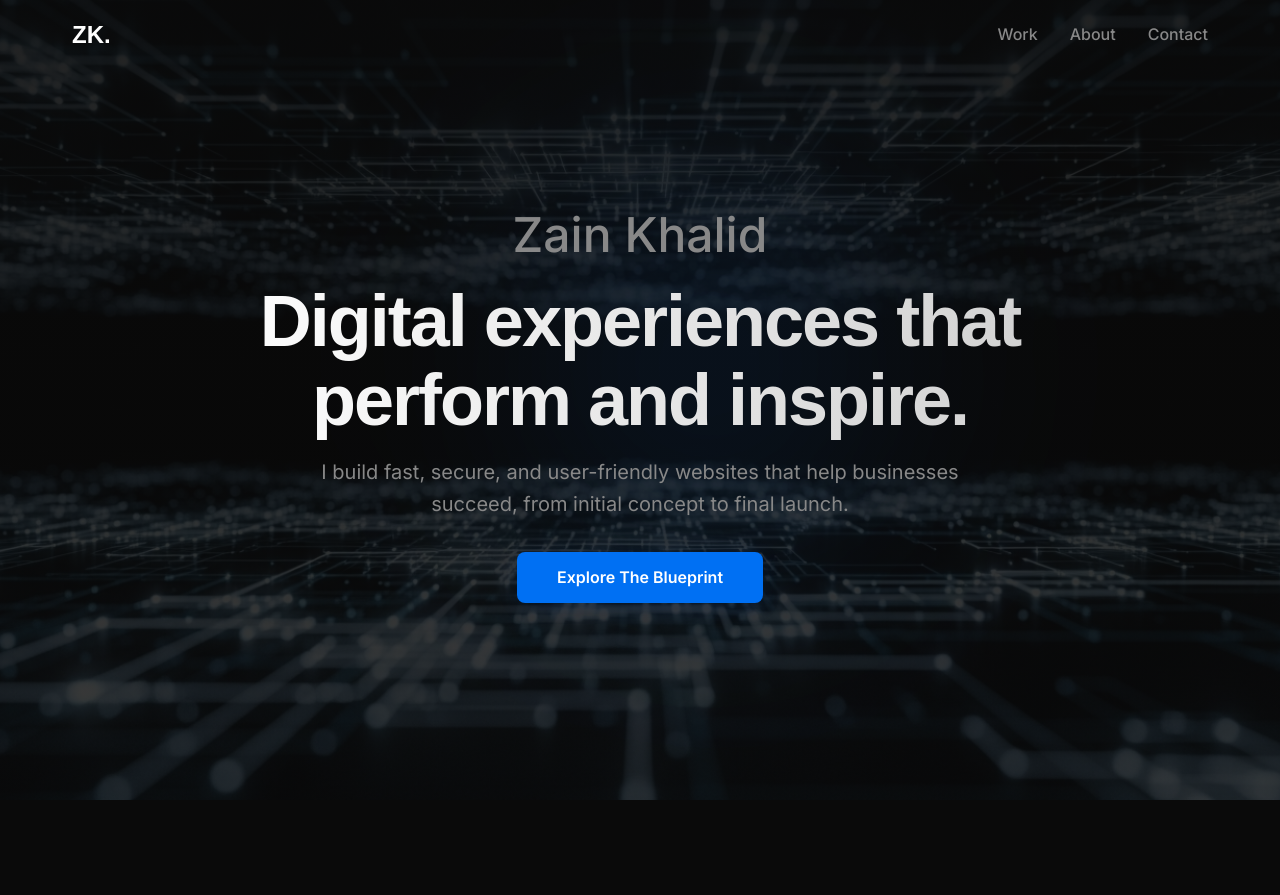
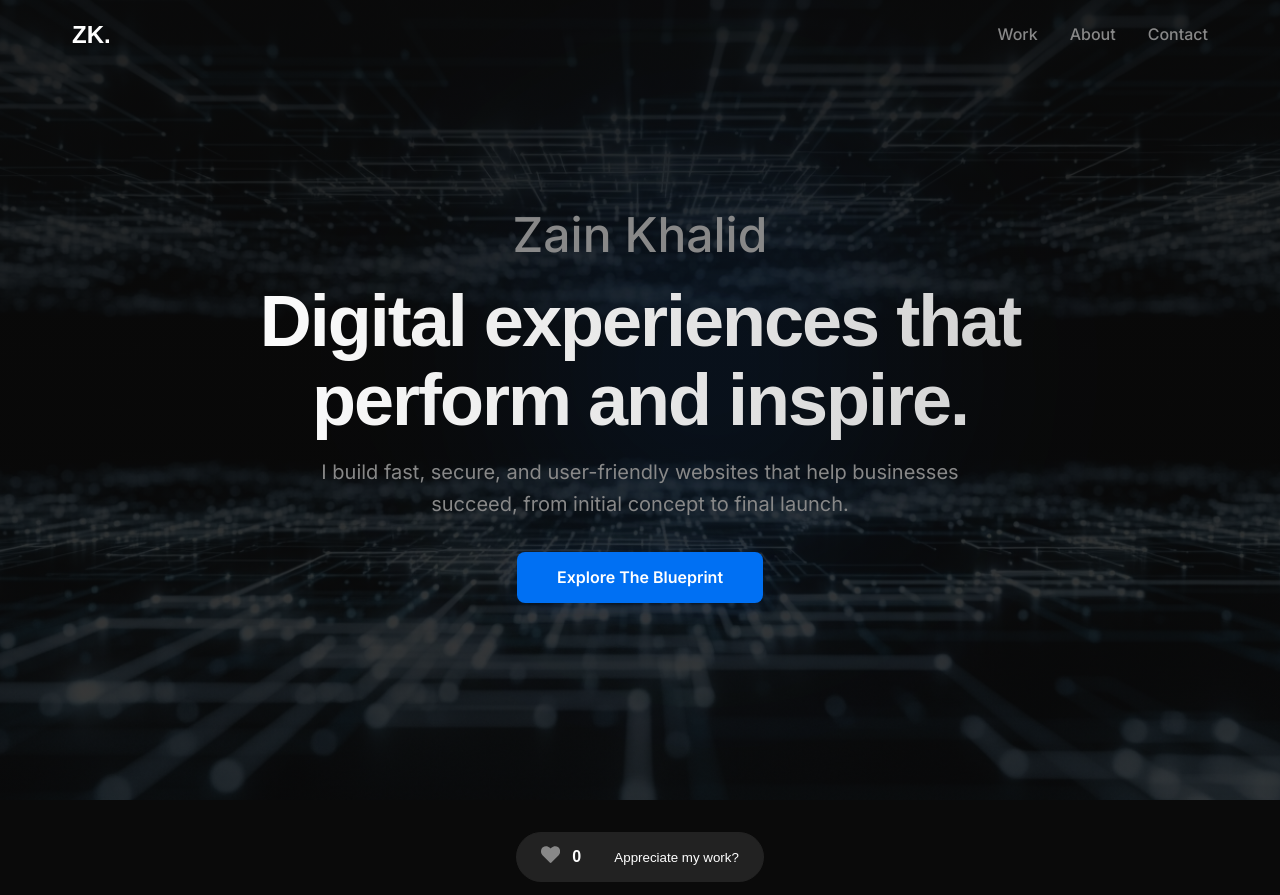
Before and after one commit to zainnextdev/portfolio, a Next.js app: page / in a window 1280 px wide. Shown: the top 895 px of the page. Built offline with nearby package versions, Linux system fonts and the light colour scheme; no server answers; the database is empty.

Commit message:
like system integrated

```diff
--- a/package.json
+++ b/package.json
@@ -11,6 +11,7 @@
   "dependencies": {
     "@react-email/components": "^0.5.0",
     "@react-email/render": "^1.2.0",
+    "@upstash/redis": "^1.35.3",
     "framer-motion": "^12.23.12",
     "next": "^15.4.6",
     "react": "19.1.0",
--- /dev/null
+++ b/src/app/api/likes/route.ts
@@ -0,0 +1,64 @@
+// src/app/api/likes/route.ts
+
+import { NextRequest, NextResponse } from 'next/server';
+import { Redis } from '@upstash/redis';
+
+// Initialize the Redis client from environment variables
+const redis = new Redis({
+  url: process.env.UPSTASH_REDIS_REST_URL!,
+  token: process.env.UPSTASH_REDIS_REST_TOKEN!,
+});
+
+const LIKES_KEY = 'portfolio:likes';
+const IP_PREFIX = 'ip:';
+const TTL_SECONDS = 86400; // 24 hours in seconds
+
+export async function GET() {
+  try {
+    const likes = await redis.get(LIKES_KEY);
+    return NextResponse.json({ likes: Number(likes) || 0 });
+  } catch (error) {
+    console.error("Error fetching likes:", error);
+    return NextResponse.json({ error: 'Failed to fetch likes' }, { status: 500 });
+  }
+}
+
+export async function POST(request: NextRequest) {
+  // --- THE FIX IS HERE ---
+  // Get the user's IP address from request headers.
+  // 'x-forwarded-for' is the standard header for this in Vercel and other platforms.
+  const ip = request.headers.get('x-forwarded-for')?.split(',')[0].trim() || 'unknown';
+  // -----------------------
+
+  if (ip === 'unknown') {
+    // This is a fallback and should rarely be triggered on a live Vercel deployment.
+    return NextResponse.json({ error: 'Could not determine IP address.' }, { status: 400 });
+  }
+
+  const ipKey = `${IP_PREFIX}${ip}`;
+
+  try {
+    // Check if this IP has liked in the last 24 hours
+    const hasLiked = await redis.get(ipKey);
+
+    if (hasLiked) {
+      return NextResponse.json({ error: 'You have already liked in the last 24 hours.' }, { status: 429 });
+    }
+
+    // Use a transaction to ensure atomicity
+    const transaction = redis.multi();
+    transaction.incr(LIKES_KEY);
+    transaction.set(ipKey, '1', { ex: TTL_SECONDS });
+
+    // In a multi() transaction with upstash/redis, exec() returns an array of results.
+    // The result of the INCR command will be the new value.
+    const results = await transaction.exec();
+    const newLikes = results[0]; // The result of the first command (incr)
+
+    return NextResponse.json({ likes: newLikes });
+
+  } catch (error) {
+    console.error("Error incrementing likes:", error);
+    return NextResponse.json({ error: 'Failed to increment likes' }, { status: 500 });
+  }
+}
--- a/src/components/HomePage.tsx
+++ b/src/components/HomePage.tsx
@@ -10,6 +10,7 @@ import { SectionHeader, SectionTitle, SectionSubtitle } from '@/components/Secti
 import { projects } from '@/data/projects';
 import ProjectCard from '@/components/ProjectCard';
 import { HorizontalShowcase } from '@/components/HorizontalShowcase';
+import LikeButton from '@/components/LikeButton';
 
 const Skills = dynamic(() => import('@/components/Skills'));
 const Performance = dynamic(() => import('@/components/Performance'));
@@ -19,6 +20,7 @@ const HomePage = () => {
   return (
     <main>
       <Hero />
+      <LikeButton />
       <div id="about">
         <Philosophy />
         <About />
--- /dev/null
+++ b/src/components/LikeButton/LikeButton.styles.ts
@@ -0,0 +1,55 @@
+// src/components/LikeButton/LikeButton.styles.ts
+import styled, { keyframes } from 'styled-components';
+import { motion } from 'framer-motion';
+
+const heartBeat = keyframes`
+  0% { transform: scale(1); }
+  50% { transform: scale(1.3); }
+  100% { transform: scale(1); }
+`;
+
+export const LikeWrapper = styled(motion.div)`
+  display: flex;
+  justify-content: center;
+  align-items: center;
+  margin: ${({ theme }) => theme.spacings.md} 0;
+`;
+
+export const Button = styled.button`
+  background-color: #222;
+  border: 1px solid ${({ theme }) => theme.colors.border};
+  border-radius: 50px;
+  padding: 0.75rem 1.5rem;
+  display: flex;
+  align-items: center;
+  gap: 0.75rem;
+  cursor: pointer;
+  transition: all 0.3s ease;
+  color: ${({ theme }) => theme.colors.primary};
+
+  &:hover:not(:disabled) {
+    border-color: ${({ theme }) => theme.colors.accent};
+    transform: translateY(-2px);
+  }
+
+  &:disabled {
+    cursor: not-allowed;
+    opacity: 0.7;
+  }
+`;
+
+export const HeartIcon = styled(motion.div)<{ $liked: boolean }>`
+  font-size: 1.2rem;
+  color: ${({ $liked, theme }) => $liked ? '#ff4e42' : theme.colors.secondary};
+
+  &.liked {
+    animation: ${heartBeat} 0.5s ease-in-out;
+  }
+`;
+
+export const LikeCount = styled.span`
+  font-size: 1rem;
+  font-weight: 600;
+  min-width: 30px; // Prevents layout shift
+  text-align: left;
+`;
--- /dev/null
+++ b/src/components/LikeButton/index.tsx
@@ -0,0 +1,94 @@
+// src/components/LikeButton/index.tsx
+'use client';
+import React, { useState, useEffect } from 'react';
+import { FaHeart } from 'react-icons/fa';
+import { LikeWrapper, Button, HeartIcon, LikeCount } from './LikeButton.styles';
+
+const LOCAL_STORAGE_KEY = 'portfolio_liked_timestamp';
+
+const LikeButton = () => {
+  const [likes, setLikes] = useState(0);
+  const [hasLiked, setHasLiked] = useState(false);
+  const [isLoading, setIsLoading] = useState(true);
+  const [error, setError] = useState('');
+
+  useEffect(() => {
+    // Check local storage to see if the user has liked within 24 hours
+    const likedTimestamp = localStorage.getItem(LOCAL_STORAGE_KEY);
+    if (likedTimestamp) {
+      const timeSinceLike = Date.now() - parseInt(likedTimestamp, 10);
+      if (timeSinceLike < 24 * 60 * 60 * 1000) {
+        setHasLiked(true);
+      } else {
+        localStorage.removeItem(LOCAL_STORAGE_KEY);
+      }
+    }
+
+    // Fetch initial like count
+    const fetchLikes = async () => {
+      try {
+        const response = await fetch('/api/likes');
+        const data = await response.json();
+        if (response.ok) {
+          setLikes(data.likes);
+        }
+      } catch (e) {
+        console.error("Failed to fetch likes", e);
+      } finally {
+        setIsLoading(false);
+      }
+    };
+
+    fetchLikes();
+  }, []);
+
+  const handleLike = async () => {
+    if (hasLiked) return;
+
+    // Add a visual effect immediately
+    setHasLiked(true);
+    setLikes(prev => prev + 1);
+    const heartIcon = document.querySelector('.like-heart');
+    heartIcon?.classList.add('liked');
+
+    try {
+      const response = await fetch('/api/likes', { method: 'POST' });
+      const data = await response.json();
+
+      if (response.ok) {
+        setLikes(data.likes);
+        localStorage.setItem(LOCAL_STORAGE_KEY, Date.now().toString());
+      } else {
+        setError(data.error || 'Failed to like.');
+        setLikes(prev => prev - 1); // Revert optimistic update on error
+        setHasLiked(false);
+      }
+    } catch (e) {
+      setError('An error occurred.');
+      setLikes(prev => prev - 1);
+      setHasLiked(false);
+    }
+
+    setTimeout(() => heartIcon?.classList.remove('liked'), 500);
+    setTimeout(() => setError(''), 3000);
+  };
+
+  return (
+    <LikeWrapper
+      initial={{ opacity: 0, y: 20 }}
+      animate={{ opacity: 1, y: 0 }}
+      transition={{ delay: 0.5 }}
+    >
+      <Button onClick={handleLike} disabled={hasLiked || isLoading} aria-label="Like this portfolio">
+        <HeartIcon $liked={hasLiked} className="like-heart">
+          <FaHeart />
+        </HeartIcon>
+        <LikeCount>{isLoading ? '...' : likes.toLocaleString()}</LikeCount>
+        <span>{hasLiked ? 'Thanks!' : 'Appreciate my work?'}</span>
+      </Button>
+      {error && <p style={{color: 'red', marginLeft: '1rem'}}>{error}</p>}
+    </LikeWrapper>
+  );
+};
+
+export default LikeButton;
```
Also changed, not shown: 1 other file (tests, documents, lock files or other folders).
